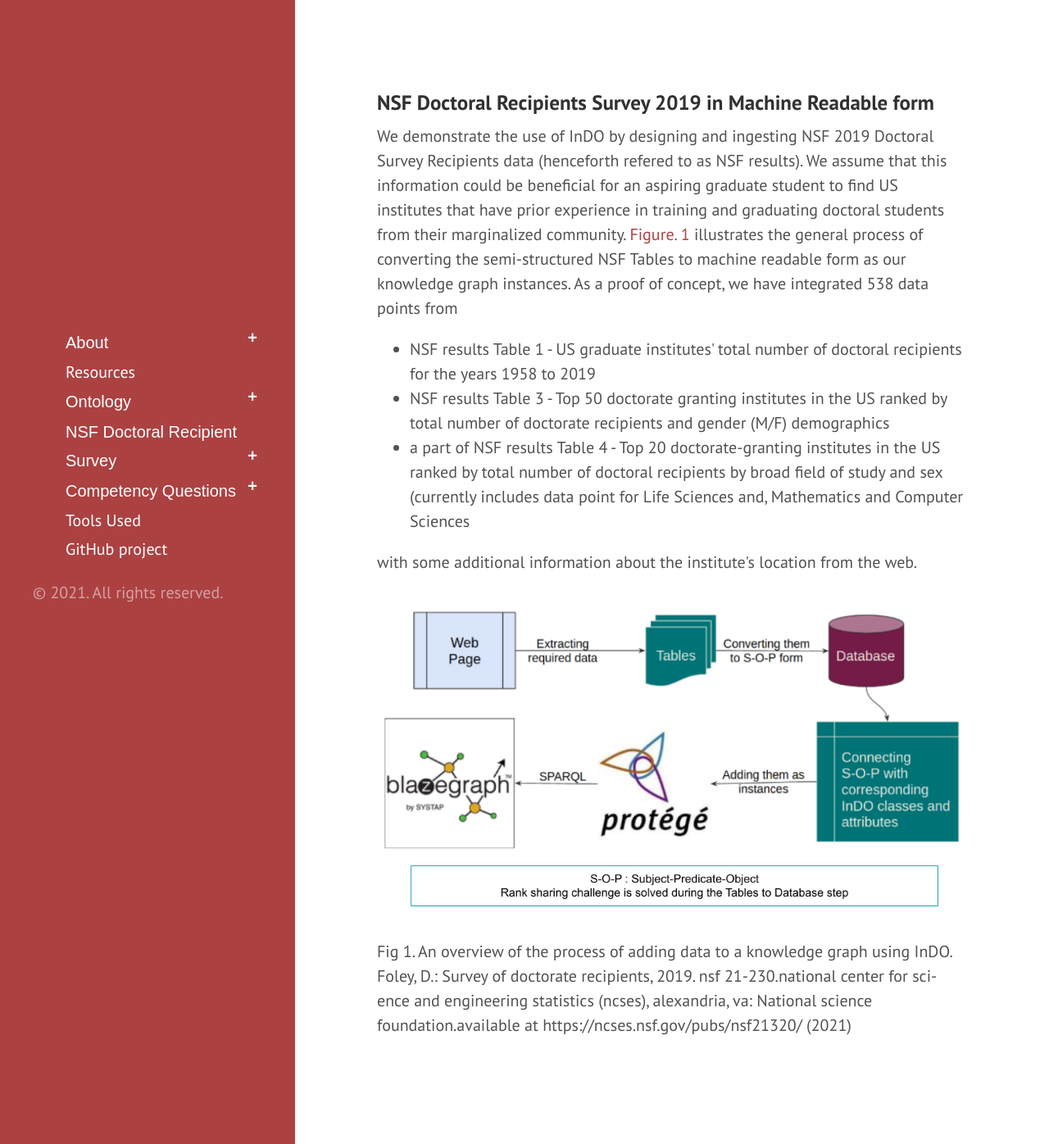
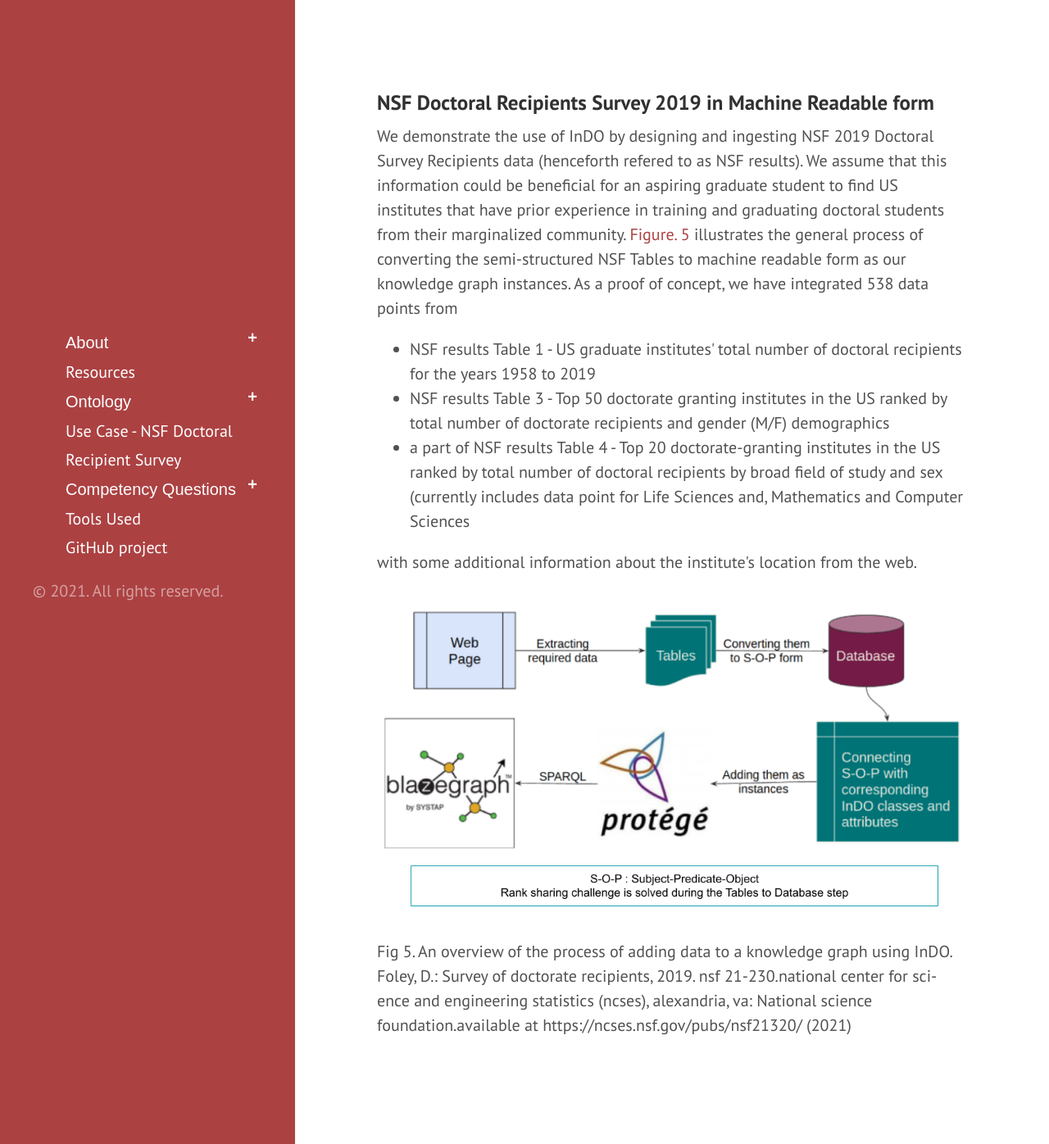
Before and after one commit to tetherless-world/institute-demographic-ontology, a Jekyll site: the page built from usecase.md, in a window 1280 px wide and 1396 px high. Shown: the whole window at 82% size. Built offline with Jekyll 4.4.1, drawn with Linux system fonts in a browser that asks for light colours; Markdown is read by kramdown in place of the engine named in the settings.

Commit message:
moved modelign to Ontology section and fixed figure numbers

```diff
--- a/_includes/sidebar.html
+++ b/_includes/sidebar.html
@@ -32,17 +32,13 @@
           <li><a class="sidebar-nav-item{% if page.url == node.url %} active{% endif %}" href="{{site.baseurl}}ontology#ontologyabout">About Ontology</a></li>
           <li><a class="sidebar-nav-item{% if page.url == node.url %} active{% endif %}" href="{{site.baseurl}}ontology#ontologylinks">Access Links</a></li>
            <li><a class="sidebar-nav-item{% if page.url == node.url %} active{% endif %}" href="{{site.baseurl}}ontology#ontologymetadata">Ontology Metadata</a></li>
-
+		   <li><a class="sidebar-nav-item{% if page.url == node.url %} active{% endif %}" href="{{site.baseurl}}modeling#modeling">Modeling</a></li>
         </ul>
         </div>
         </li>
-        <li><button class="collapsible">
-<a class="sidebar-nav-item{% if page.url == node.url %} active{% endif %}" href="{{site.baseurl}}usecase">NSF Doctoral Recipient Survey</a></button>
-        <div class="button-content">
-          <ul>
-            <li><a class="sidebar-nav-item{% if page.url == node.url %} active{% endif %}" href="{{site.baseurl}}modeling#modeling">Modeling</a></li>
-          </ul>
-        </div>
+        <li>
+<a class="sidebar-nav-item{% if page.url == node.url %} active{% endif %}" href="{{site.baseurl}}usecase">Use Case - NSF Doctoral Recipient Survey</a>
+
         </li>
                 <li><button class="collapsible">
 <a class="sidebar-nav-item{% if page.url == node.url %} active{% endif %}" href="{{site.baseurl}}competencyquestions">Competency Questions</a></button>
--- a/usecase.md
+++ b/usecase.md
@@ -8,7 +8,7 @@
 
 
 <h3>NSF Doctoral Recipients Survey 2019 in Machine Readable form</h3>
-   <p> We demonstrate the use of InDO by designing and ingesting NSF 2019 Doctoral Survey Recipients data (henceforth refered to as NSF results). We assume that this information could be beneficial for an aspiring graduate student to find US institutes that have prior experience in training and graduating doctoral students from their marginalized community. <a href="#fig1">Figure. 1</a> illustrates the general process of converting the semi-structured NSF Tables to machine readable form as our knowledge graph instances. As a proof of concept, we have integrated 538 data points from
+   <p> We demonstrate the use of InDO by designing and ingesting NSF 2019 Doctoral Survey Recipients data (henceforth refered to as NSF results). We assume that this information could be beneficial for an aspiring graduate student to find US institutes that have prior experience in training and graduating doctoral students from their marginalized community. <a href="#fig5">Figure. 5</a> illustrates the general process of converting the semi-structured NSF Tables to machine readable form as our knowledge graph instances. As a proof of concept, we have integrated 538 data points from
     <ul>
 		<li>NSF results Table 1 - US graduate institutes' total number of doctoral recipients for the years 1958 to 2019 </li>
 		<li>NSF results Table 3 - Top 50 doctorate granting institutes in the US ranked by total number of doctorate recipients and gender (M/F) demographics</li>
@@ -17,7 +17,7 @@
 with some additional information about the institute's location from the web.</p>
 
  <img src="../images/data_kg.png" style="width:100%; height:100%"/>
-  <caption id="fig1">Fig 1. An overview of the process of adding data to a knowledge graph using InDO.</caption>
+  <caption id="fig5">Fig 5. An overview of the process of adding data to a knowledge graph using InDO.</caption>
   <br>
     <p>Foley, D.: Survey of doctorate recipients, 2019. nsf 21-230.national center for sci-ence and engineering statistics (ncses), alexandria, va: National science foundation.available at https://ncses.nsf.gov/pubs/nsf21320/ (2021)</p>
 
```
Also changed, not shown: modeling.md (+8 -8 lines).
